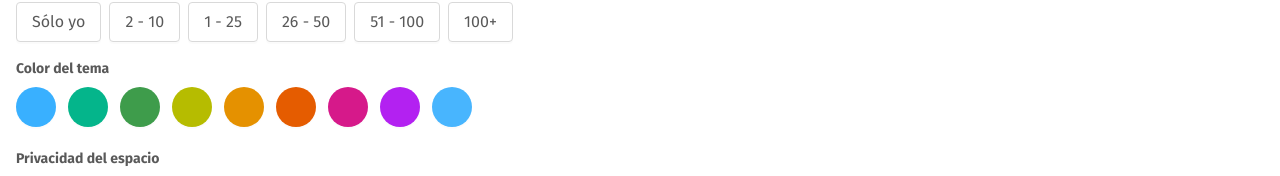
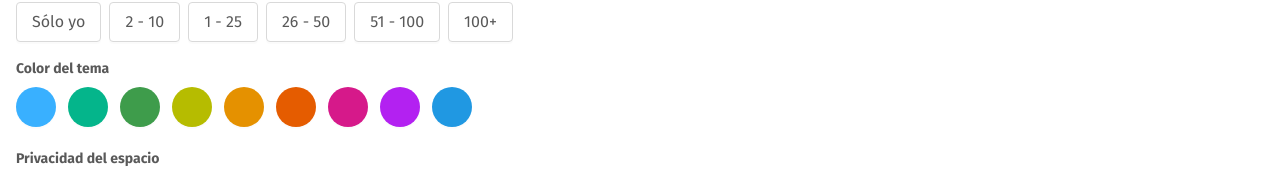
Before and after one commit to pedro-gilmora/dofleini-worspace, a Vue app: page / in a window 1280 px wide. Shown: the part 702-878 px from the top of the page. Built offline with nearby package versions, Linux system fonts and the light colour scheme.

Commit message:
Saving messages ## UI/UX - Notify user about process saving - Force error style borders ## Component - Created color picker

```diff
--- a/src/App.vue
+++ b/src/app.vue
@@ -28,7 +28,7 @@ form(ref="form").p-4
 
       b URL del espacio (dirección web)
       a-form-item.mt-2
-        a-input(size="large" v-model="workSpace.domain" suffix=".plakton.com" v-validate.required="invalidDomain" placeholder="Ep: mi.dominio")
+        a-input(size="large" v-model="workSpace.domain" suffix=".plakton.com" v-validate.required="workSpace.name ? invalidDomain : undefined" placeholder="Ep: mi.dominio")
 
       a-space.py-4(align="start")
         a-icon(type="info-circle")
@@ -56,15 +56,7 @@ form(ref="form").p-4
 
       b Color del tema
       br
-      a-row(type="flex" justify="start" align="top" :gutter="[12,12]")
-        a-col.mt-2(:span="2" v-for="(color, colorIndex) of colors" :key="color")
-          a-button.color-button(
-            size="large"
-            :class="{ active: workSpace.color === color }"
-            shape="round"
-            :style="`background-color: ${color};`"
-            @click="workSpace.color = color"
-          )
+      color-picker(:colors="colors" v-model="workSpace.color")
       br
 
 
@@ -106,7 +98,7 @@ form(ref="form").p-4
   white-space: break-spaces
 
   .desc
-    opacity: .65
+    opacity: .7
 
 .ant-btn:active
     color: #096dd9
@@ -136,14 +128,15 @@ form(ref="form").p-4
 </style>
 
 
-<script lang="ts">
+<script lang="tsx">
 import { Component, Provide, Ref, Vue } from "vue-property-decorator";
-import { usePersistent } from "@/assets/utils";
+import {sleep, usePersistent} from "@/assets/utils";
 import Preview from '@/work-space.preview.vue';
 import validate, {ValidatableForm} from '@/assets/utils/directives/validate'
+import ColorPicker from "@/color-picker.vue";
 
 @Component<App>({
-  components: {Preview},
+  components: {ColorPicker, Preview},
   directives: {validate},
   mixins: [
     usePersistent({
@@ -161,6 +154,8 @@ export default class App extends Vue {
 
   @Ref('form')
   form!: ValidatableForm;
+
+  saving = false;
 
   rules = {
     name: [
@@ -192,7 +187,7 @@ export default class App extends Vue {
     "#E55C00",
     "#D6198A",
     "#B321F1",
-    "#48B5FE",
+    "#2098e2",
   ];
 
   @Provide()
@@ -221,8 +216,12 @@ export default class App extends Vue {
   }
 
   async submit(){
-    if(await this.form.validate()){
-      console.log(this.workSpace)
+    if(!this.saving && await this.form.validate()){
+      this.saving = true
+      let $ = this as any;
+      await $.$message.loading('Creando espacio de trabajo...', 3);
+      await $.$message.success(() => <span>Espacio de trabajo <b>{this.workSpace.name}</b> creado exitosamente</span>, 5);
+      this.saving = false;
     }
   }
 }
--- a/src/assets/global.sass
+++ b/src/assets/global.sass
@@ -47,8 +47,8 @@
 
 .has-errors
     .ant-input
-        border-color: red
-        box-shadow: 0 0 0 2px rgb(255 45 45 / 32%)
+        border-color: red !important
+        box-shadow: 0 0 0 2px rgb(255 45 45 / 32%) !important
     //TODO: Fix this without immplement this rule
     .ant-input-suffix
         top: 20px
--- a/src/assets/utils/directives/validate.tsx
+++ b/src/assets/utils/directives/validate.ts
@@ -1,4 +1,4 @@
-import { DirectiveOptions } from "vue";
+import Vue, { DirectiveOptions } from "vue";
 import { sleep } from "..";
 
 // noinspection JSUnusedGlobalSymbols
@@ -19,7 +19,7 @@ export type Validator = ValidatorResult |  ((v: any) => ValidatorResult | Promis
 // noinspection JSUnusedGlobalSymbols
 export default {
 
-  async inserted(_el, { value, modifiers }, { /*context,*/ componentInstance }) {
+  async inserted(_el, { value, def, modifiers }, { /*context,*/ componentInstance }) {
 
     const input = ((componentInstance?.$refs?.input) ?? _el) as HTMLInputElement,
       messages: HTMLElement = getMessagesSlot(input),
@@ -32,7 +32,7 @@ export default {
         'INPUT-DATE': 'valueAsDate'
       }[(input.tagName + '-' + (input as any).type).toUpperCase()] ?? 'value';
 
-    if(!(input instanceof HTMLInputElement)) return
+    if(!(input instanceof HTMLInputElement)) return;
 
     if (form && !(form as any).validate)
       (form as any).validate = async () => {
--- /dev/null
+++ b/src/color-picker.vue
@@ -0,0 +1,21 @@
+<template lang="pug">
+a-row(type="flex" justify="start" align="top" :gutter="[12,12]")
+  a-col.mt-2(:span="2" v-for="color of colors" :key="color")
+    a-button.color-button(
+      size="large"
+      :class="{ active: colorValue === color }"
+      shape="round"
+      :style="`background-color: ${color};`"
+      @click="colorValue = color"
+    )
+</template>
+<script lang="ts">
+import {Component, Vue, VModel, Prop} from 'vue-property-decorator'
+@Component
+export default class ColorPicker extends  Vue{
+  @Prop()
+  colors!: string[]
+  @VModel()
+  colorValue!: string
+}
+</script>
--- a/src/work-space.preview.vue
+++ b/src/work-space.preview.vue
@@ -331,7 +331,7 @@ svg.nml-12(
       text.w(transform="translate(3888.538 705.215)")
         tspan(x="0", y="0") //{{ domain || '&lt;domain&gt;' }}.plankton.com/proyectos/plan_de_ventas
       text.w(transform="translate(3742.538 673.215)")
-        tspan(x="0", y="0") Plankton - {{ title?.length > 9 ? title.slice(0,9) + '...' : (title || '&lt;Name&gt;') }}
+        tspan(x="0", y="0") Plankton - {{ title?.length > 11 ? title.slice(0,10) + '...' : (title || '&lt;Name&gt;') }}
       rect.x(width="1", height="16", transform="translate(3843 692)")
       circle.u(cx="10", cy="10", r="10", transform="translate(3716 658)")
       g(transform="translate(3719.776 661.963)")
```
